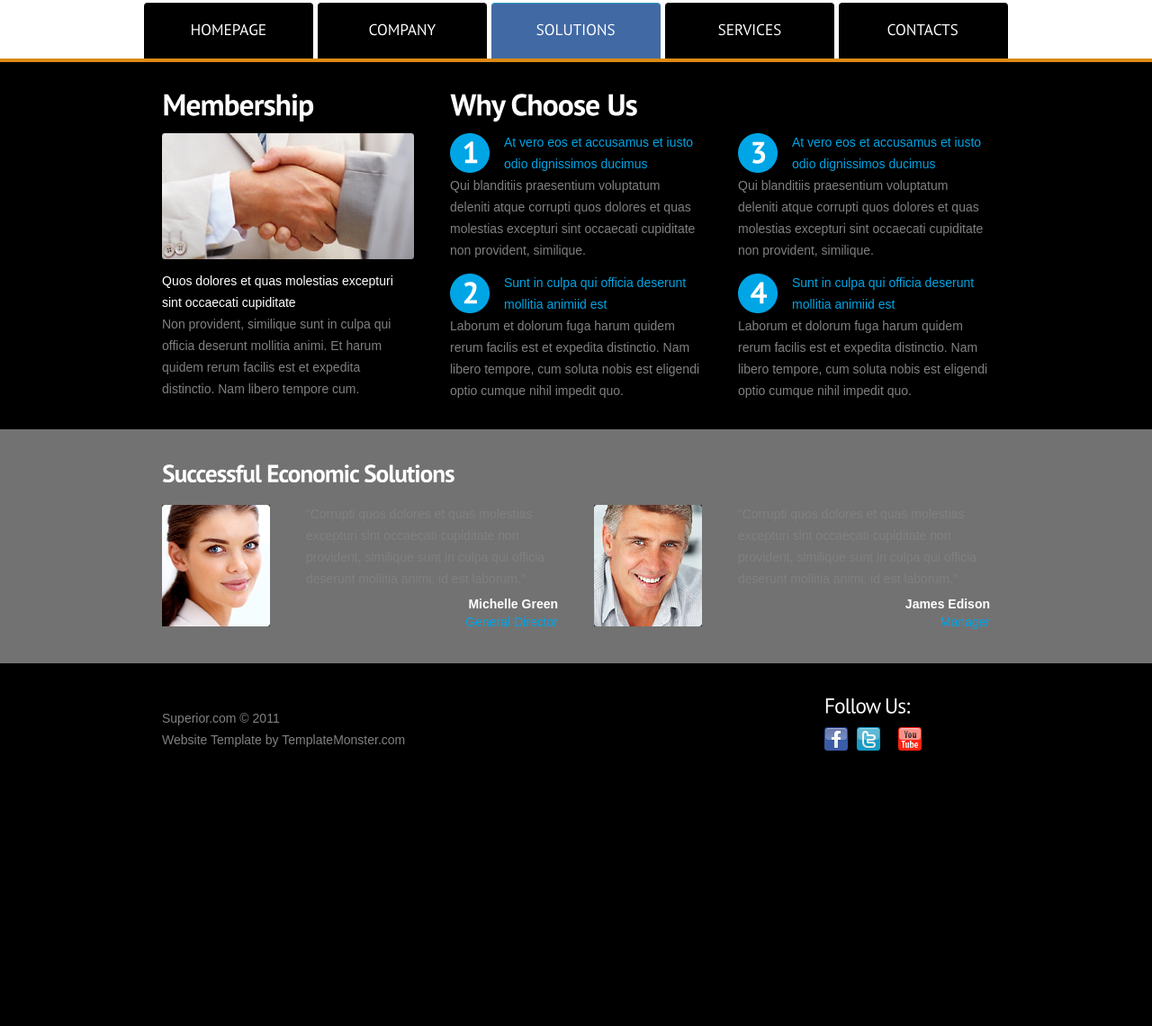
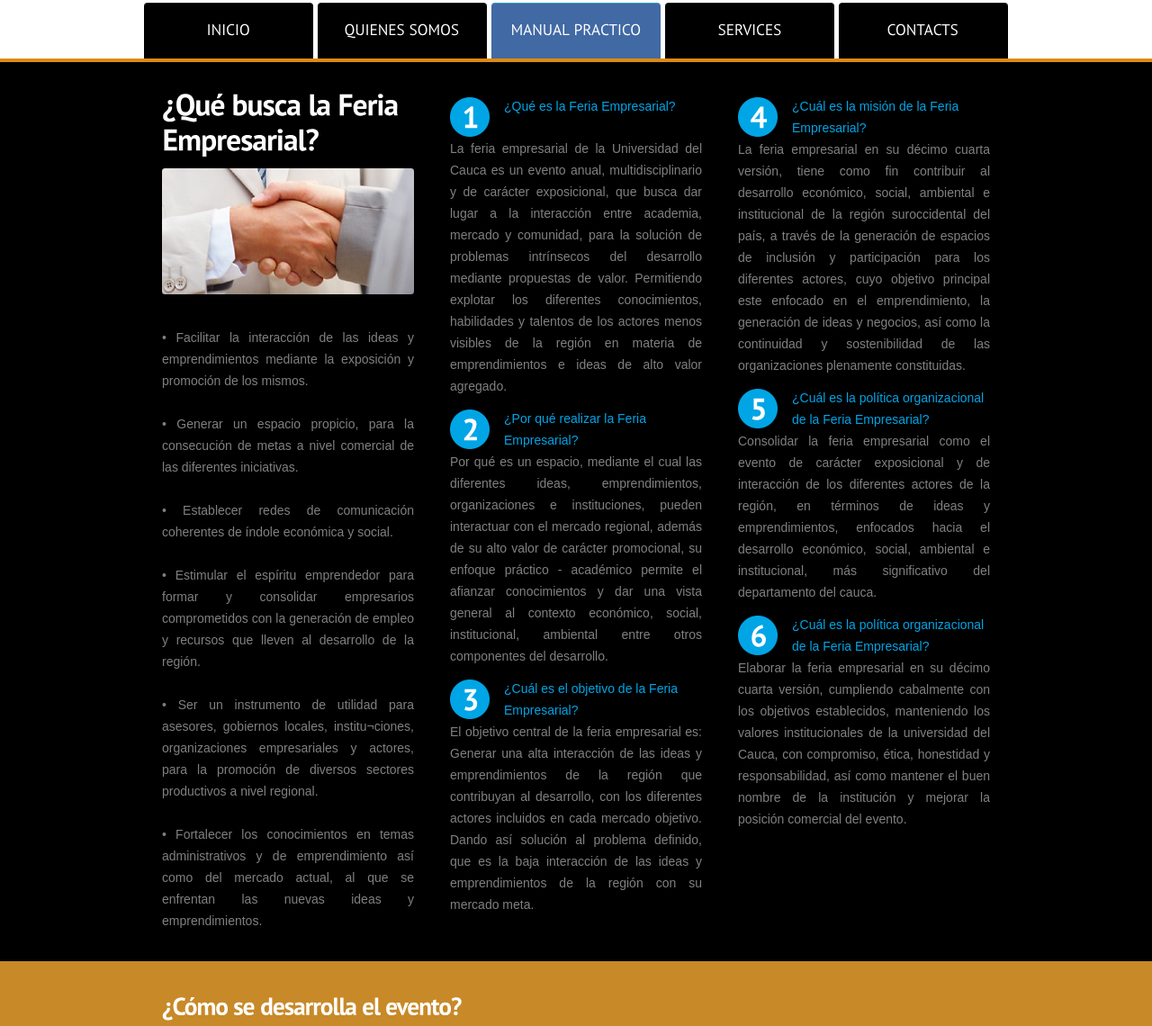
Before and after one commit to fcjaramillo/feria, a plain HTML site: page Solutions.html in a window 1280 px wide. Shown: the part 166-1306 px from the top of the page at 90% size. Before the commit the page ends 1050 px from the top, so only its background shows below. Drawn offline with Linux system fonts and the light colour scheme.

```diff
--- a/Solutions.html
+++ b/Solutions.html
@@ -37,9 +37,9 @@
 				</div>
 				<nav>
 					<ul id="menu">
-						<li><a href="index.html"><span>Homepage</span></a></li>
-						<li><a href="Company.html"><span>Company</span></a></li>
-						<li class="active"><a href="Solutions.html"><span>Solutions</span></a></li>
+						<li><a href="index.html"><span>Inicio</span></a></li>
+						<li><a href="Company.html"><span>Quienes somos</span></a></li>
+						<li class="active"><a href="Solutions.html"><span>Manual Practico</span></a></li>
 						<li><a href="Services.html"><span>Services</span></a></li>
 						<li class="last"><a href="Contacts.html"><span>Contacts</span></a></li>
 					</ul>
@@ -50,37 +50,57 @@
 			<article id="content"><div class="ic">More Website Templates @ TemplateMonster.com - November 14, 2011!</div>
 				<div class="wrapper">
 					<div class="col1 marg_right1">
-						<h2>Membership</h2>
+						<h2>¿Qué busca la Feria Empresarial?</h2>
 						<figure class="pad_bot1"><img src="images/page3_img1.jpg" alt=""></figure>
-						<p><span class="color2">Quos dolores et quas molestias excepturi sint occaecati cupiditate</span><br>
-								Non provident, similique sunt in culpa qui officia deserunt mollitia animi. Et harum quidem rerum facilis est et expedita distinctio. Nam libero tempore cum.</p>
+						<p align="justify"><!--<span class="color2">Quos dolores et quas molestias excepturi sint occaecati cupiditate</span>--><br>
+
+•	Facilitar la interacción de las ideas y emprendimientos mediante la exposición y promoción de los mismos.</p>
+<p align="justify">•	Generar un espacio propicio, para la consecución de metas a nivel comercial de las diferentes iniciativas.</p>
+<p align="justify">•	Establecer redes de comunicación coherentes de índole económica y social.</p>
+<p align="justify">•	Estimular el espíritu emprendedor para formar y consolidar empresarios comprometidos con la generación de empleo y recursos que lleven al desarrollo de la región.</p>
+<p align="justify">•	Ser un instrumento de utilidad para asesores, gobiernos locales, institu¬ciones, organizaciones empresariales y actores, para la promoción de diversos sectores productivos a nivel regional.</p>
+<p align="justify">•	Fortalecer los conocimientos en temas administrativos y de emprendimiento así como del mercado actual, al que se enfrentan las nuevas ideas y emprendimientos.</p>
+
 					</div>
 					<div class="col2">
-						<h2>Why Choose Us</h2>
+						<!--<h2>Why Choose Us</h2>-->
+                        <h2></h2>
 						<div class="wrapper">
 							<div class="col1 marg_right1">
 								<div class="wrapper">
 									<span class="dropcap_1">1</span>
-									<p class="color1 no_pad">At vero eos et accusamus et iusto odio dignissimos ducimus</p>
+									<p class="color1 no_pad">¿Qué es la Feria Empresarial?</p>
 								</div>
-								<p class="pad_bot1">Qui blanditiis praesentium voluptatum deleniti atque corrupti quos dolores et quas molestias excepturi sint occaecati cupiditate non provident, similique.</p>
+								<p class="pad_bot1" align="justify">La feria empresarial de la Universidad del Cauca es un evento anual, multidisciplinario y de carácter exposicional, que busca dar lugar a la interacción entre academia, mercado y comunidad, para la solución de problemas intrínsecos del desarrollo mediante propuestas de valor. Permitiendo explotar los diferentes conocimientos, habilidades y talentos de los actores menos visibles de la región en materia de emprendimientos e ideas de alto valor agregado.</p>
 								<div class="wrapper">
 									<span class="dropcap_1">2</span>
-									<p class="color1 no_pad">Sunt in culpa qui officia deserunt mollitia animiid est</p>
+									<p class="color1 no_pad">¿Por qué realizar la Feria Empresarial?</p>
 								</div>
-								<p class="pad_bot1">Laborum et dolorum fuga harum quidem rerum facilis est et expedita distinctio. Nam libero tempore, cum soluta nobis est eligendi optio cumque nihil impedit quo.</p>
+								<p class="pad_bot1" align="justify">Por qué es un espacio, mediante el cual las diferentes ideas, emprendimientos, organizaciones e instituciones, pueden interactuar con el mercado regional, además de su alto valor de carácter promocional, su enfoque práctico - académico permite el afianzar conocimientos y dar una vista general al contexto económico, social, institucional, ambiental entre otros componentes del desarrollo. </p>
+
+                                <div class="wrapper">
+									<span class="dropcap_1">3</span>
+									<p class="color1 no_pad">¿Cuál es el objetivo de la Feria Empresarial?</p>
+								</div>
+								<p class="pad_bot1" align="justify">El objetivo central de la feria empresarial es: Generar una alta interacción de las ideas y emprendimientos de la región que contribuyan al desarrollo, con los diferentes actores incluidos en cada mercado objetivo. Dando así solución al problema definido, que es la baja interacción de las ideas y emprendimientos de la región con su mercado meta. </p>
+
 							</div>
 							<div class="col1">
 								<div class="wrapper">
-									<span class="dropcap_1">3</span>
-									<p class="color1 no_pad">At vero eos et accusamus et iusto odio dignissimos ducimus</p>
+									<span class="dropcap_1">4</span>
+									<p class="color1 no_pad">¿Cuál es la misión de la Feria Empresarial?</p>
 								</div>
-								<p class="pad_bot1">Qui blanditiis praesentium voluptatum deleniti atque corrupti quos dolores et quas molestias excepturi sint occaecati cupiditate non provident, similique.</p>
+								<p class="pad_bot1" align="justify">La feria empresarial en su décimo cuarta versión, tiene como fin contribuir al desarrollo económico, social, ambiental e institucional de la región suroccidental del país, a través de la generación de espacios de inclusión y participación para los diferentes actores, cuyo objetivo principal  este enfocado en el emprendimiento, la generación de ideas y negocios, así como la continuidad  y sostenibilidad de las organizaciones plenamente constituidas.</p>
 								<div class="wrapper">
-									<span class="dropcap_1">4</span>
-									<p class="color1 no_pad">Sunt in culpa qui officia deserunt mollitia animiid est</p>
+									<span class="dropcap_1">5</span>
+									<p class="color1 no_pad">¿Cuál es la política organizacional de la Feria Empresarial?</p>
 								</div>
-								<p class="pad_bot1">Laborum et dolorum fuga harum quidem rerum facilis est et expedita distinctio. Nam libero tempore, cum soluta nobis est eligendi optio cumque nihil impedit quo.</p>
+								<p class="pad_bot1" align="justify">Consolidar la feria empresarial como el evento de carácter exposicional y de interacción de los diferentes actores de la región, en términos de ideas y emprendimientos, enfocados hacia el desarrollo económico, social, ambiental e institucional, más significativo del departamento del cauca.</p>
+                                <div class="wrapper">
+									<span class="dropcap_1">6</span>
+									<p class="color1 no_pad">¿Cuál es la política organizacional de la Feria Empresarial?</p>
+								</div>
+								<p class="pad_bot1" align="justify">Elaborar la feria empresarial en su décimo cuarta versión, cumpliendo cabalmente con los objetivos establecidos, manteniendo los valores institucionales de la universidad del Cauca, con compromiso, ética, honestidad y responsabilidad, así como mantener el buen nombre de la institución y mejorar la posición comercial del evento.</p>
 							</div>
 						</div>
 					</div>
@@ -91,19 +111,26 @@
 			<div class="main">
 				<article id="content2">
 					<div class="wrapper">
-						<h3>Successful Economic Solutions</h3>
-						<div class="col3 marg_right1">
-							<figure class="left marg_right1"><img src="images/page3_img2.jpg" alt=""></figure>
-							<p>“Corrupti quos dolores et quas molestias excepturi sint occaecati cupiditate non provident, similique sunt in culpa qui officia deserunt mollitia animi, id est laborum.”
-							<span class="signature"><strong>Michelle Green</strong> General Director</span>
-							</p>
+						<h3>¿Cómo se desarrolla el evento?</h3>
+						<div class="wrapper">
+							<figure class="left marg_right1"><img src="images/etapa.png" alt=""></figure>
+							<p align="justify" style="color:#000">El evento Feria Empresarial en su décimo cuarta versión, se desarrolla mediante 5 fases las cuales comprenden:
+							<!--<span class="signature"><strong>Michelle Green</strong> General Director</span>-->
+
+                            <br>•	Iniciación
+                            <br>•	Planificación
+                            <br>•	Diseño y metodología
+                            <br>•	Ejecución
+                            <br>•	Seguimiento y control</br>
+                         </p>
+                         <p align="justify" style="color:#000">El diseño y metodología del evento se separa de la etapa de planificación debido a que es demasiado vulnerable a cambios en cada versión, mientras la planificación busca ser cuasi permanente o de base, no se realiza cierre por la continuidad que debe mantener durante su vida útil. </p>
 						</div>
-						<div class="col3">
+						<!--<div class="col3">
 							<figure class="left marg_right1"><img src="images/page3_img3.jpg" alt=""></figure>
 							<p>“Corrupti quos dolores et quas molestias excepturi sint occaecati cupiditate non provident, similique sunt in culpa qui officia deserunt mollitia animi, id est laborum.”
 							<span class="signature"><strong>James Edison</strong> Manager</span>
 							</p>
-						</div>
+						</div>-->
 					</div>
 				</article>
 			</div>
@@ -114,12 +141,13 @@
 			<footer>
 				<ul id="icons">
 					<li class="first">Follow Us:</li>
-					<li><a href="#" class="normaltip" title="Facebook"><img src="images/icon1.jpg" alt=""></a></li>
-					<li><a href="#" class="normaltip" title="Twitter"><img src="images/icon2.jpg" alt=""></a></li>
-					<li><a href="#" class="normaltip" title="Picasa"><img src="images/icon3.jpg" alt=""></a></li>
-					<li><a href="#" class="normaltip" title="YouTube"><img src="images/icon4.jpg" alt=""></a></li>
+					<li><a href="https://www.facebook.com/FeriaEmpresarialUnicauca" class="normaltip" title="Facebook" target="_blank"><img src="images/icon1.jpg" alt=""></a></li>
+					<li><a href="https://twitter.com/feriaeunicauca" class="normaltip" title="Twitter" target="_blank"><img src="images/icon2.jpg" alt=""></a></li>
+					<li><a href="https://www.instagram.com/feriaeunicauca" class="normaltip" title="Instagram" target="_blank"><img src="images/icon3.png" alt=""></a></li>
+					<li><a href=" https://www.youtube.com/channel/UCXYGY6Twki5uwVIMtJ2p9GQ" class="normaltip" title="YouTube" target="_blank"><img src="images/icon4.jpg" alt=""></a></li>
 				</ul>
-				Superior.com &copy; 2011 <br>Website Template by <a href="http://www.templatemonster.com/" target="_blank">TemplateMonster.com</a><br>
+				Universidad del Cauca <br>Facultad de Ciencias Contables, Económicas y Administrativas<br>oficina 203 P2<br>Teléfono: 8209800 Ext: 3135<br>Email: feriaempresarial@unicauca.edu.co<br>
+
 				<!-- {%FOOTER_LINK} -->
 			</footer>
 <!--footer end-->
--- a/css/style.css
+++ b/css/style.css
@@ -13,7 +13,7 @@
 /* Global Structure ============================================================= */
 .main {margin:0 auto;	width:960px;position:relative}
 /*.bg1 {background:#090909}*/
-.bg1 {background:#727272} /*background segundo contenido*/
+.bg1 {background:#c88928} /*background segundo contenido*/
 /* ============================= main layout ====================== */
 a {color:#00a5e6;text-decoration:none;outline:none} /*color de los titulos de los menus y titulos botones paginas principal*/
 a:hover {color:#fff}
@@ -72,7 +72,7 @@
 .address span {float:left;width:88px}
 .address a {text-decoration:underline}
 /* ============================= footer ====================== */
-footer  {padding:49px 20px 0;height:98px}
+footer  {padding:49px 20px 0;height:150px}
 footer a {color:#808080}
 footer a:hover {color:#fff}
 #icons {width:184px;float:right}
```
Also changed, not shown: Company.html (+19 -18 lines), Contacts.html (+6 -5 lines), Services.html (+6 -5 lines), index.html (+9 -8 lines), images/etapa.PNG (added), images/icon3.png (added), images/img1.jpg, images/img2.jpg.
